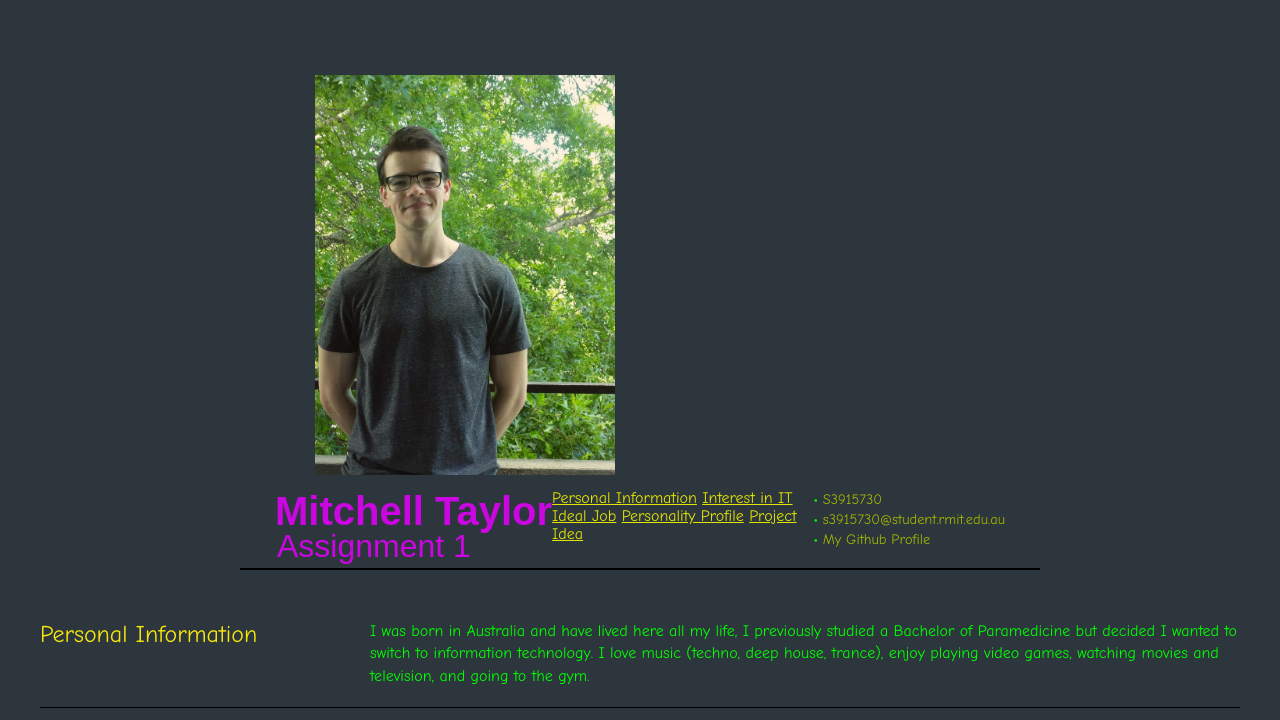
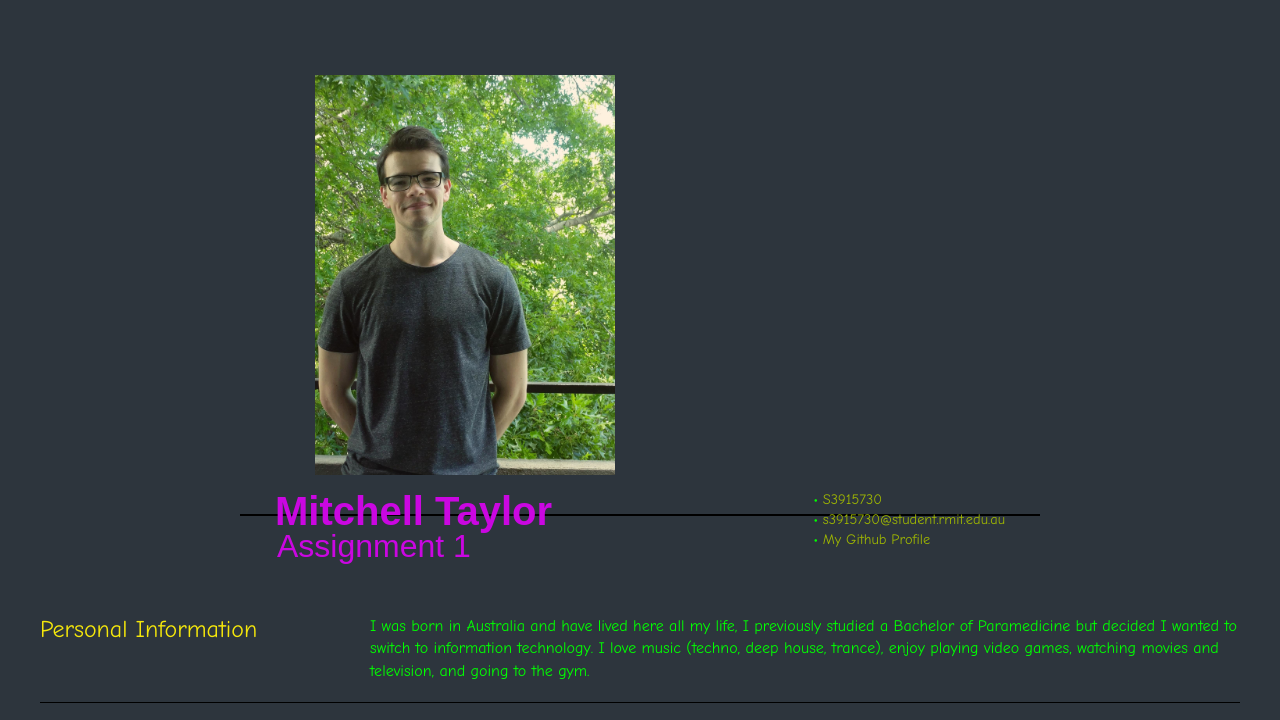
Before and after one commit to mtaylorrmit/Assignment-1-, a plain HTML site: page index.html in a window 1280 px wide. Shown: the top 720 px of the page. Drawn offline with Linux system fonts and the light colour scheme.

Commit message:
Update index.html

```diff
--- a/index.html
+++ b/index.html
@@ -31,13 +31,7 @@
 				      <li><a href="https://github.com/mtaylorrmit">My Github Profile</a> </li>
 			     </ul>
       </div>
-           <div id ="nav">
-               <a href="#Personal Information">Personal Information</a>
-               <a href="#Interest in IT">Interest in IT</a>
-               <a href="#Ideal Job">Ideal Job</a>
-               <a href="#Personality Profile">Personality Profile</a>
-               <a href="#Project Idea">Project Idea</a>
-          </div>
+
 		</div>
 		<div class="clear"></div>
 	</div>
```
